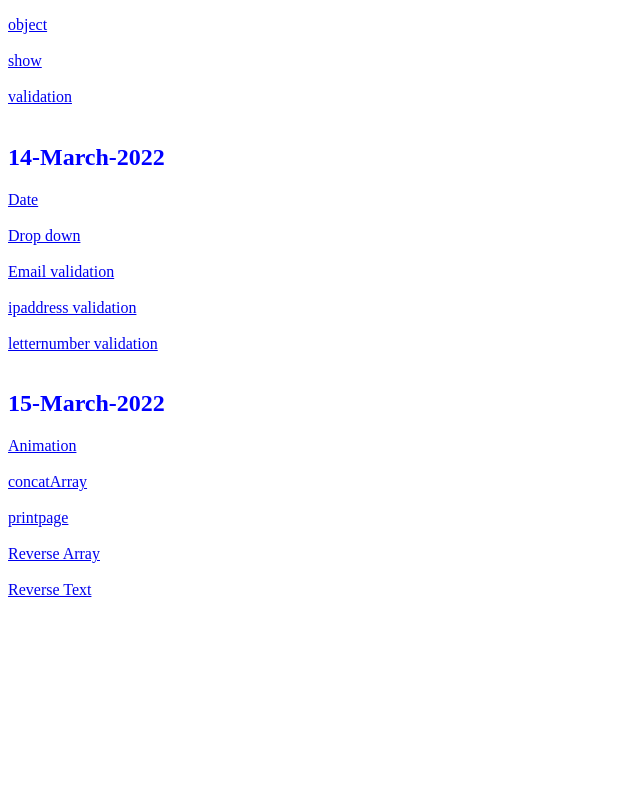
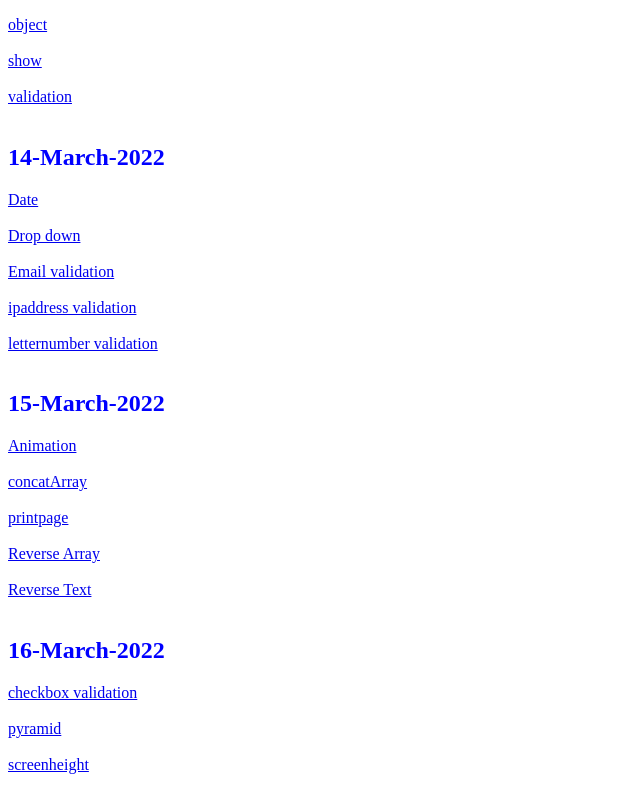
Before and after one commit to snehams29/javascript-project, a plain HTML site: page index.html in a window 1280 px wide. Shown: the part 2116-2916 px from the top of the page, without its empty margins (0-640 px from the left). Before the commit the page ends 2741 px from the top, so only its background shows below. Drawn offline with Linux system fonts and the light colour scheme.

Commit message:
Update index.html

```diff
--- a/index.html
+++ b/index.html
@@ -84,5 +84,12 @@
                   <a href="printpage.html">printpage</a><br><br>
                   <a href="Reversearray.html">Reverse Array</a><br><br>
        <a href="reversetextarray.html">Reverse Text</a><br><br>
+
+             <h2 style="color:blue;font-size:20px:">16-March-2022</h2>
+                <a href="checkboxvalidation.html">checkbox validation</a><br><br>
+                <a href="pyramid.html">pyramid</a><br><br>
+                  <a href="screenheight.html">screenheight</a><br><br>
+
+
   </body>
 </html>
```
